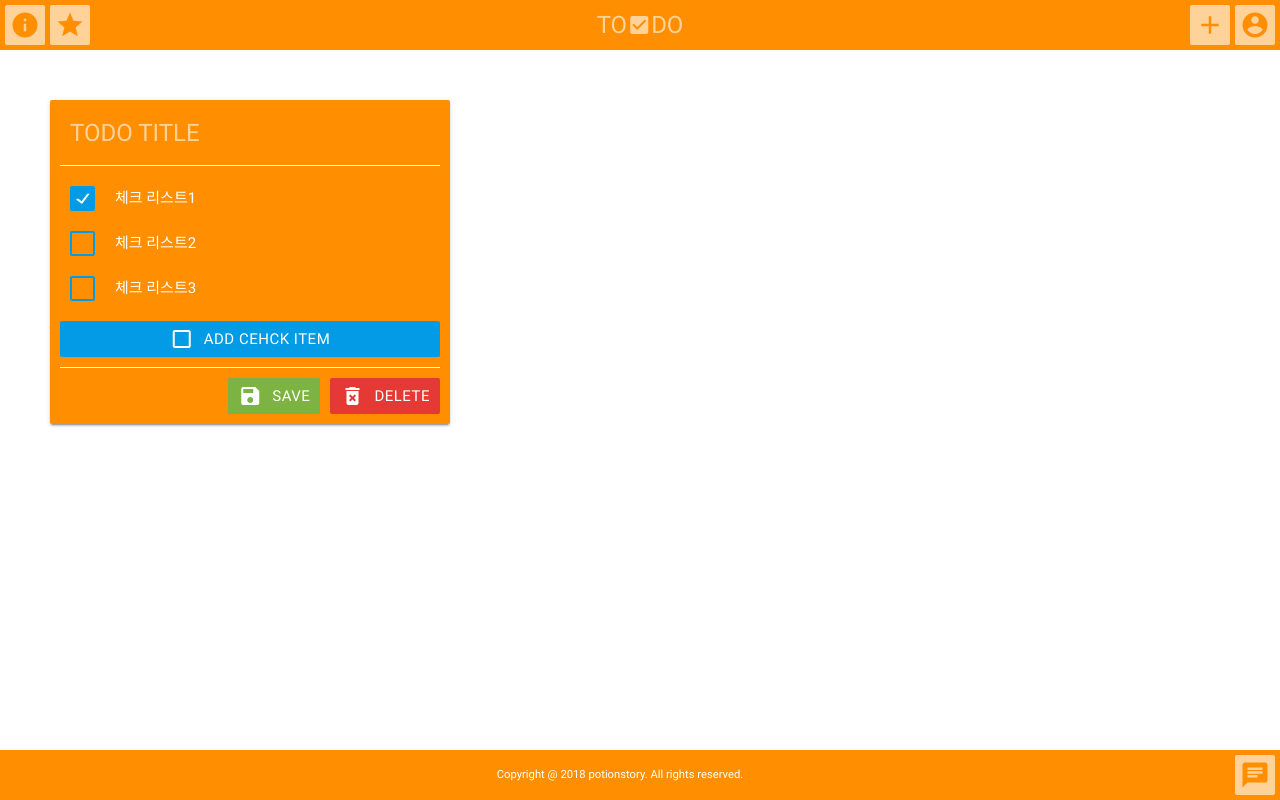
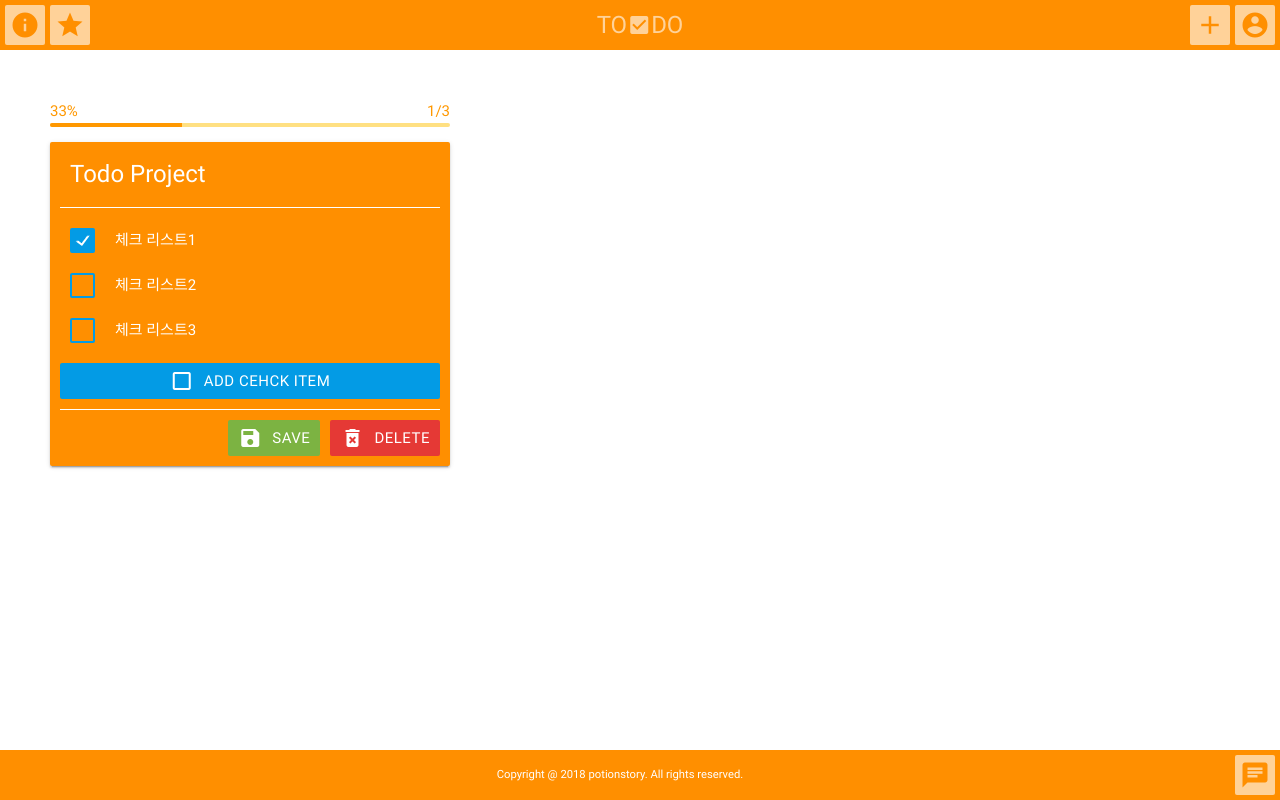
Before and after one commit to potionstory/potodo, a React (Create React App) app in the folder front/: page /home in a window 1280 px wide. Built offline with nearby package versions, Linux system fonts and the light colour scheme.

Commit message:
rate add

```diff
--- a/front/src/components/CheckBox.js
+++ b/front/src/components/CheckBox.js
@@ -55,6 +55,7 @@ class CheckBox extends Component {
 
     this.handleCheckbox = this.handleCheckbox.bind(this);
     this.handleItem = this.handleItem.bind(this);
+    this.handleDelete = this.handleDelete.bind(this);
   }
 
   componentDidMount() {
@@ -77,15 +78,20 @@ class CheckBox extends Component {
     this.props.onWrite(index, value);
   }
 
+  handleDelete() {
+    let index = this.state.index;
+    this.props.onDelete(index);
+  }
+
   render() {
     return (
       <li>
         <Item>
           <input onChange={this.handleCheckbox} id={this.props.onIndex} type="checkbox" className="filled-in" defaultChecked={this.props.isComplete} />
           <label for={this.props.onIndex}>
-            <input onChange={this.handleItem} placeholder="EMPTY CHECK ITEM" type="text" value={this.props.item} />
+            <input onChange={this.handleItem} value={this.props.item} placeholder="EMPTY CHECK ITEM" type="text" />
           </label>
-          <a className="waves-effect waves-light red darken-1 btn"><i className="material-icons">close</i></a>
+          <a onClick={this.handleDelete} className="waves-effect waves-light red darken-1 btn"><i className="material-icons">close</i></a>
         </Item>
       </li>
     );
--- a/front/src/components/TodoBox.js
+++ b/front/src/components/TodoBox.js
@@ -13,7 +13,6 @@ const Card = styled.div`
       padding: 10px;
       .card-title {
         margin: 0;
-        padding: 0 10px;
         border-radius: 2px;
         &:hover {
           background-color: #ffb300;
@@ -21,9 +20,11 @@ const Card = styled.div`
         input {
           margin-bottom: 0;
           border: none;
+          border-radius: 2px;
           font-family: "Roboto", sans-serif;
           font-size: 1.6rem;
           font-weight: 400;
+          text-indent: 10px;
           &::placeholder {
             color: #fff;
             opacity: 0.6;
@@ -31,6 +32,10 @@ const Card = styled.div`
           &:focus, &.valid {
             border: none;
             box-shadow: none;
+          }
+          &:focus {
+            background-color: #fff;
+            color: #333;
           }
         }
       }
@@ -89,6 +94,7 @@ class TodoBox extends Component {
     super(props);
 
     this.state = {
+      title: "Todo Project",
       list: [
         {
           item: "체크 리스트1",
@@ -105,9 +111,18 @@ class TodoBox extends Component {
       ]
     };
 
+    this.handleTitle = this.handleTitle.bind(this);
     this.handleCheck = this.handleCheck.bind(this);
     this.handleWrite = this.handleWrite.bind(this);
     this.handleAdd = this.handleAdd.bind(this);
+    this.handleDelete = this.handleDelete.bind(this);
+  }
+
+  handleTitle(e) {
+    let value = e.target.value;
+    this.setState({
+      title: value
+    });
   }
 
   handleCheck(index, isCheck) {
@@ -148,19 +163,47 @@ class TodoBox extends Component {
     });
   }
 
+  handleDelete(index) {
+    this.setState({
+      list: update(
+        this.state.list,
+        {
+          $splice: [[index, 1]]
+        }
+      )
+    });
+  }
+
   render() {
+    let count = this.state.list.reduce((x, y) => {
+      return x + (y.isComplete ? 1 : 0);
+    }, 0);
+
+    let rate = Math.floor(count / this.state.list.length * 100);
+
+    const progress = (
+      <div className={`${rate != 100 ? 'orange-text darken-4' : 'light-green-text darken-1'}`}>
+        <span className="left">{`${rate}%`}</span>
+        <span className="right">{`${count}/${this.state.list.length}`}</span>
+        <div className="progress amber lighten-3">
+          <div className={`determinate ${rate != 100 ? 'orange darken-3"' : 'light-green darken-1'}`} style={{ width: rate + '%' }}></div>
+        </div>
+      </div>
+    )
+
     return (
       <Card>
+        {progress}
         <div className="card amber darken-3">
           <div className="card-content white-text">
             <div className="card-title input-field">
-              <input placeholder="TODO TITLE" type="text" className="validate" />
+              <input onChange={this.handleTitle} value={this.state.title} placeholder="TODO TITLE" type="text" className="validate" />
             </div>
             <div className="card-list">
               <ul>
                 {this.state.list.map((n, i) => {
                   return (
-                    <CheckBox key={i} onIndex={i} onCheck={this.handleCheck} onWrite={this.handleWrite} item={n.item} isComplete={n.isComplete} />
+                    <CheckBox key={i} onIndex={i} onCheck={this.handleCheck} onWrite={this.handleWrite} onDelete={this.handleDelete} item={n.item} isComplete={n.isComplete} />
                   )
                 })}
               </ul>
```
Also changed, not shown: front/src/index.js (line endings or trailing spaces).
